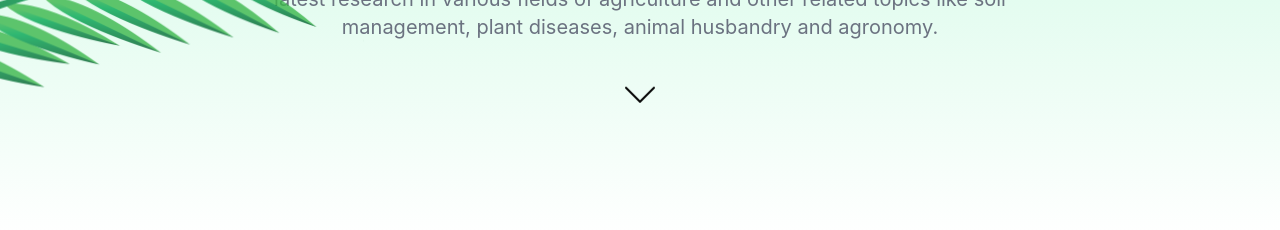
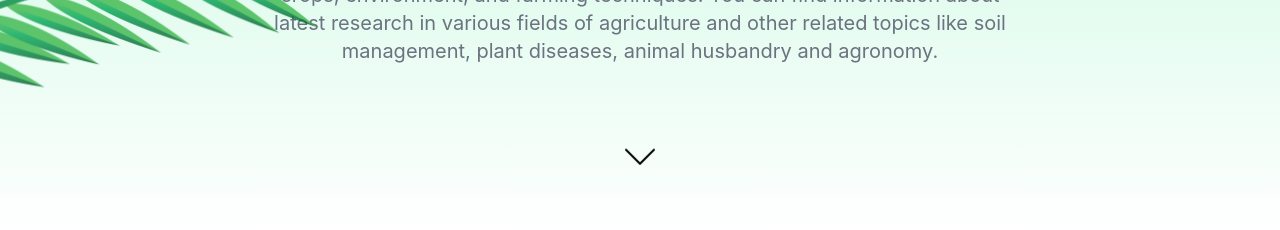
Before and after one commit to smartinternz02/SBSPS-Challenge-5463-AI-Assisted-Farming-for-Crop-Recommendation-Farm-Yield-Prediction-Application, a React (Create React App) app: page / in a window 1280 px wide. Shown: the part 561-791 px from the top of the page. Built offline with nearby package versions, Linux system fonts and the light colour scheme; no server answers.

Commit message:
Fixed arrow icon

```diff
--- a/src/Component/main_header.component.jsx
+++ b/src/Component/main_header.component.jsx
@@ -1,29 +1,58 @@
-import React from 'react';
-import Navbar from './Navbar.component';
-import leaves from "../assets/images/plant.png"
-import leaves2 from "../assets/images/plant2.png"
-import './leaves.css'
+import React from "react";
+import Navbar from "./Navbar.component";
+import leaves from "../assets/images/plant.png";
+import leaves2 from "../assets/images/plant2.png";
+import "./leaves.css";
 
 class MainHeader extends React.Component {
   render() {
     return (
       <div className="min-w-full w-full h-screen bg-gradient-to-b from-green-100 via-green-100">
         <Navbar name="Home"></Navbar>
-                <div className='relative h-4/5 w-full flex justify-center'>
-                    <div className="absolute right-0 top-12 opacity-0 sm:opacity-80 overflow-hidden"><img className="leaf1" src={leaves} alt="leaves1" /></div>
-                    <div className="absolute left-0 top-60 opacity-0 sm:opacity-80"><img className="transform rotate-90 leaf2" src={leaves2} alt="leaves2" /></div>
+        <div className="relative h-4/5 w-full flex justify-center">
+          <div className="absolute right-0 top-12 opacity-0 sm:opacity-80 overflow-hidden">
+            <img className="leaf1" src={leaves} alt="leaves1" />
+          </div>
+          <div className="absolute left-0 top-60 opacity-0 sm:opacity-80">
+            <img
+              className="transform rotate-90 leaf2"
+              src={leaves2}
+              alt="leaves2"
+            />
+          </div>
           <div className="w-3/5 flex flex-col my-auto">
-                        <span className="text-gray-900 sm:text-gray-800 font-sans text-4xl sm:text-7xl font-bold text-center sm:leading-normal sm:p-6 pb-4">The Go-To Destination For Farmers.</span>
-                        <span className="text-gray-600 sm:text-gray-500 text-center text-xl py-10">Agri Cultivate is the one-stop destination for all the latest information about crops, environment, and farming techniques. You can find information about latest research in various fields of agriculture and other related topics like soil management, plant diseases, animal husbandry and agronomy.</span>
-                        <div className="flex justify-center animate-bounce ">
-                        <a href="#arrow"><svg xmlns="http://www.w3.org/2000/svg" class="h-12 w-12" fill="none" viewBox="0 0 24 24" stroke="currentColor">
-                            <path stroke-linecap="round" stroke-linejoin="round" stroke-width="1" d="M19 9l-7 7-7-7" />
-                        </svg></a>
+            <span className="text-gray-900 sm:text-gray-800 font-sans text-4xl sm:text-7xl font-bold text-center sm:leading-normal sm:p-6 pb-4">
+              The Go-To Destination For Farmers.
+            </span>
+            <span className="text-gray-600 sm:text-gray-500 text-center text-xl py-10">
+              Agri Cultivate is the one-stop destination for all the latest
+              information about crops, environment, and farming techniques. You
+              can find information about latest research in various fields of
+              agriculture and other related topics like soil management, plant
+              diseases, animal husbandry and agronomy.
+            </span>
           </div>
         </div>
+        <div className="flex justify-center animate-bounce ">
+          <a href="#arrow">
+            <svg
+              xmlns="http://www.w3.org/2000/svg"
+              class="h-12 w-12"
+              fill="none"
+              viewBox="0 0 24 24"
+              stroke="currentColor"
+            >
+              <path
+                stroke-linecap="round"
+                stroke-linejoin="round"
+                stroke-width="1"
+                d="M19 9l-7 7-7-7"
+              />
+            </svg>
+          </a>
         </div>
       </div>
-        )
+    );
   }
 }
-export default MainHeader
+export default MainHeader;
--- a/src/Component/mian_content.component.jsx
+++ b/src/Component/mian_content.component.jsx
@@ -408,7 +408,7 @@ class MainContent extends React.Component {
                       </p>
                     </div>
                     <div class="flex space-x-2 text-gray-500 text-sm my-3">
-                      <p className="text-gray-700">Soil Moisutre :</p>
+                      <p className="text-gray-700">Soil Moisture :</p>
                       <p>{this.state.soil.data[0].soil_moisture.toFixed(2)} %</p>
                     </div>
                     <div class="border-t-2"></div>
```
Lines whose indentation alone changed are shown as unchanged.
